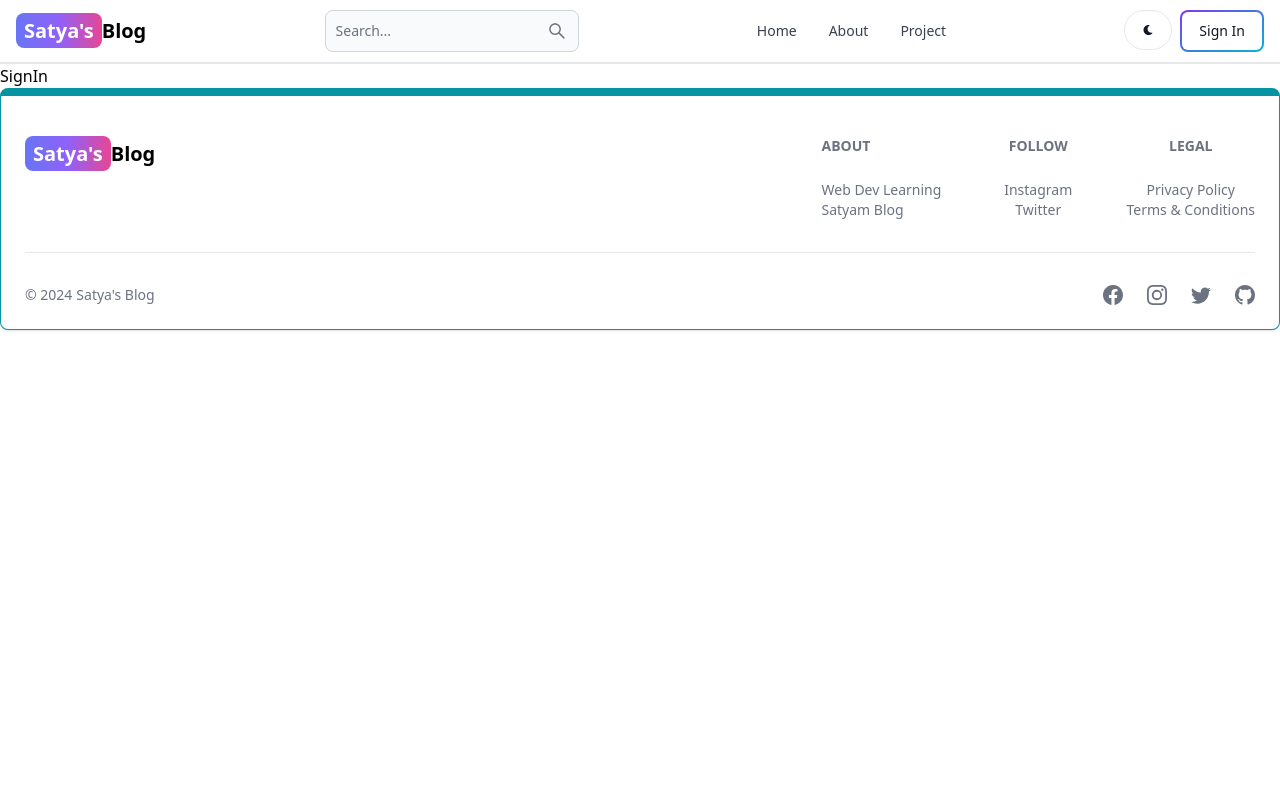
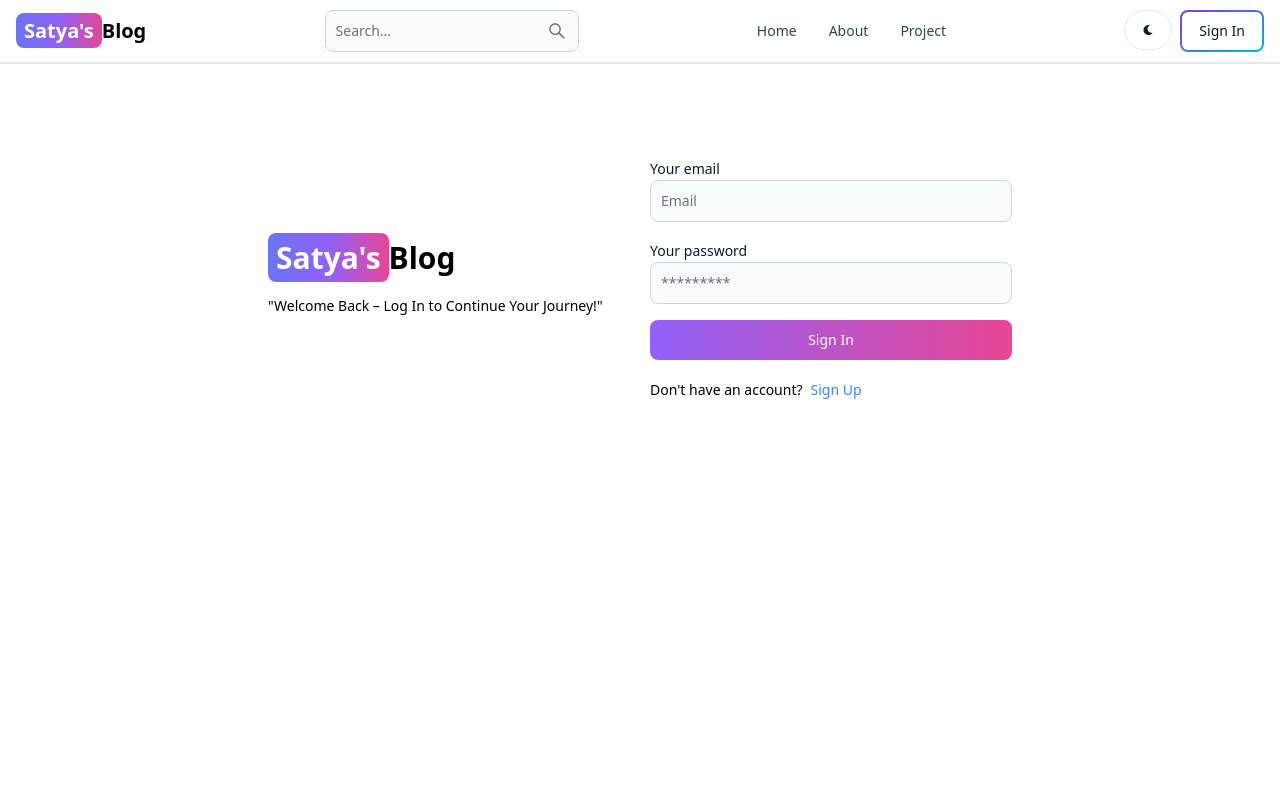
Before and after one commit to codingwalebhaiya/mern-blog, a React (Vite) app in the folder client/: page /sign-in in a window 1280 px wide. Shown: the top 800 px of the page. Built offline with nearby package versions, Linux system fonts and the light colour scheme.

Commit message:
complete signin page functionality

```diff
--- a/client/src/pages/SignIn.jsx
+++ b/client/src/pages/SignIn.jsx
@@ -1,9 +1,131 @@
-import React from 'react'
+import { Link, useNavigate } from "react-router-dom";
+import { Alert, Button, Label, Spinner, TextInput } from "flowbite-react";
+import { useState } from "react";
 
 const SignIn = () => {
+  const [formData, setFormData] = useState({});
+  const [errorMessage, setErrorMessage] = useState(null);
+  const [loading, setLoading] = useState(false);
+  const navigate = useNavigate();
+
+
+  console.log(formData);
+
+  const handleChange = (e) => {
+    setFormData({
+      ...formData,
+      [e.target.id]: e.target.value.trim(),
+    });
+  };
+
+  const handleSubmit = async (e) => {
+    e.preventDefault();
+
+    if ( !formData.email || !formData.password) {
+      return setErrorMessage("Please fill out all fields");
+    }
+
+
+
+      try {
+        setLoading(true);
+        // use fetch method for form submitting
+        const res = await fetch("/api/auth/signin", {
+          method: "POST",
+          headers: {
+            "Content-Type": "application/json",
+          },
+          body: JSON.stringify(formData),
+        });
+        const data = await res.json();
+
+        if (data.success === false) {
+          setLoading(false);
+          setErrorMessage(data.message);
+          return;
+        }
+        setLoading(false);
+        setErrorMessage(null);
+        navigate("/");
+      } catch (error) {
+        setLoading(false);
+        setErrorMessage(error.message);
+      }
+
+  };
+
   return (
-    <div>SignIn</div>
-  )
-}
+    <div className="min-h-screen mt-20 ">
+      <div className="flex p-3 max-w-3xl mx-auto flex-col md:flex-row md:items-center gap-5">
+        {/* left */}
+        <div className="flex-1">
+          <Link to="/" className="font-bold dark:text-white text-3xl">
+            <span className="px-2 py-1 bg-gradient-to-r from-indigo-500 via-purple-500 to-pink-500 rounded-lg text-white">
+              Satya&apos;s
+            </span>
+            Blog
+          </Link>
 
-export default SignIn
+          <p className="text-sm mt-5">
+          &quot;Welcome Back – Log In to Continue Your Journey!&quot;
+          </p>
+        </div>
+
+        {/* right */}
+        <div className="flex-1">
+          <form onSubmit={handleSubmit} className="flex flex-col gap-4 ">
+            <div>
+              <Label value="Your email" />
+              <TextInput
+                type="email"
+                placeholder="Email"
+                id="email"
+                onChange={handleChange}
+              />
+            </div>
+
+            <div>
+              <Label value="Your password" />
+              <TextInput
+                type="password"
+                placeholder="*********"
+                id="password"
+                onChange={handleChange}
+              />
+            </div>
+
+            <Button
+              gradientDuoTone="purpleToPink"
+              type="submit"
+              disabled={loading}
+            >
+              {loading ? (
+                <div>
+                  <Spinner size="sm" />
+                  <span className="pl-3">Loading...</span>
+                </div>
+              ) : (
+                "Sign In"
+              )}
+            </Button>
+          </form>
+
+          <div className="flex gap-2 text-sm mt-5">
+            <span>Don&apos;t have an account?</span>
+            <Link to="/sign-up" className="text-blue-500">
+              Sign Up
+            </Link>
+          </div>
+
+          {errorMessage && (
+            <Alert className="mt-5 " color="failure">
+              {errorMessage}
+            </Alert>
+          )}
+        </div>
+      </div>
+    </div>
+  );
+};
+
+export default SignIn;
--- a/client/src/pages/SignUp.jsx
+++ b/client/src/pages/SignUp.jsx
@@ -67,8 +67,7 @@
           </Link>
 
           <p className="text-sm mt-5">
-            Lorem ipsum dolor sit amet consectetur adipisicing elit. Recusandae
-            mollitia reiciendis repellat nostrum, laborum id?
+          &quot;Unlock Exclusive Content – Sign Up Today!&quot;
           </p>
         </div>
 
```
